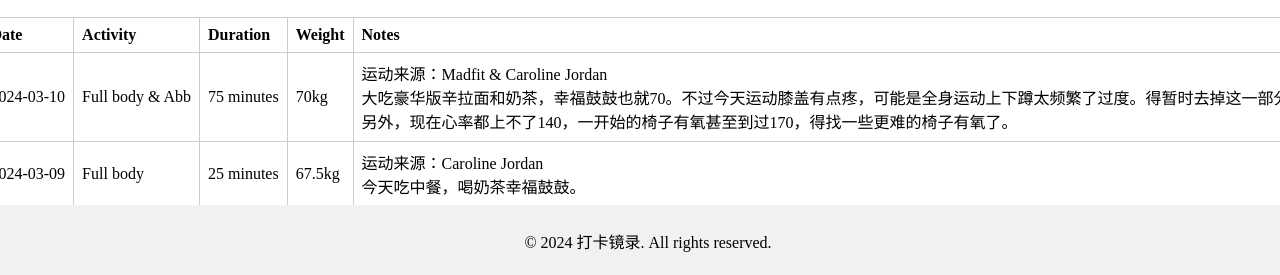
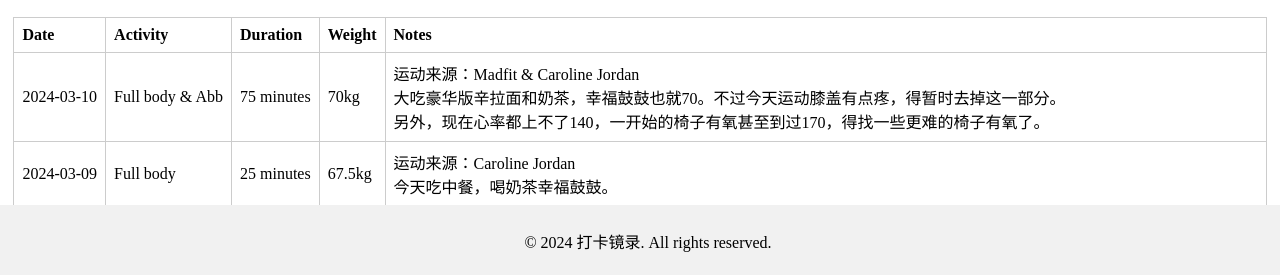
Before and after one commit to rivers-wqj/Exercise-log, a plain HTML site: page index.html in a window 1280 px wide. Shown: the part 523-798 px from the top of the page. Drawn offline with Linux system fonts and the light colour scheme.

Commit message:
Update index.html

```diff
--- a/index.html
+++ b/index.html
@@ -98,7 +98,7 @@
                         <td>Full body & Abb</td>
                         <td>75 minutes</td>
                         <td>70kg</td>
-                        <td>运动来源：Madfit & Caroline Jordan<br>大吃豪华版辛拉面和奶茶，幸福鼓鼓也就70。不过今天运动膝盖有点疼，可能是全身运动上下蹲太频繁了过度。得暂时去掉这一部分<br>另外，现在心率都上不了140，一开始的椅子有氧甚至到过170，得找一些更难的椅子有氧了。 </td>
+                        <td>运动来源：Madfit & Caroline Jordan<br>大吃豪华版辛拉面和奶茶，幸福鼓鼓也就70。不过今天运动膝盖有点疼，得暂时去掉这一部分。<br>另外，现在心率都上不了140，一开始的椅子有氧甚至到过170，得找一些更难的椅子有氧了。 </td>
                   </tr>
                   <tr>
                         <td>2024-03-09</td>
```
